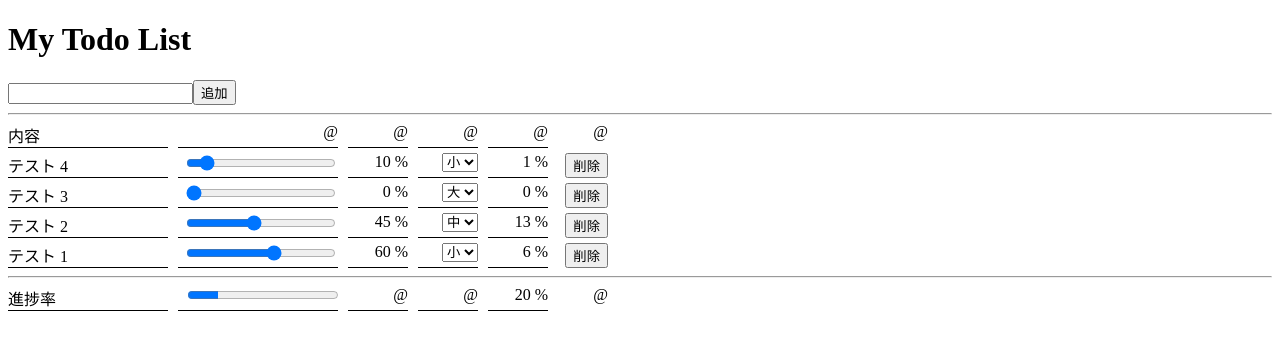
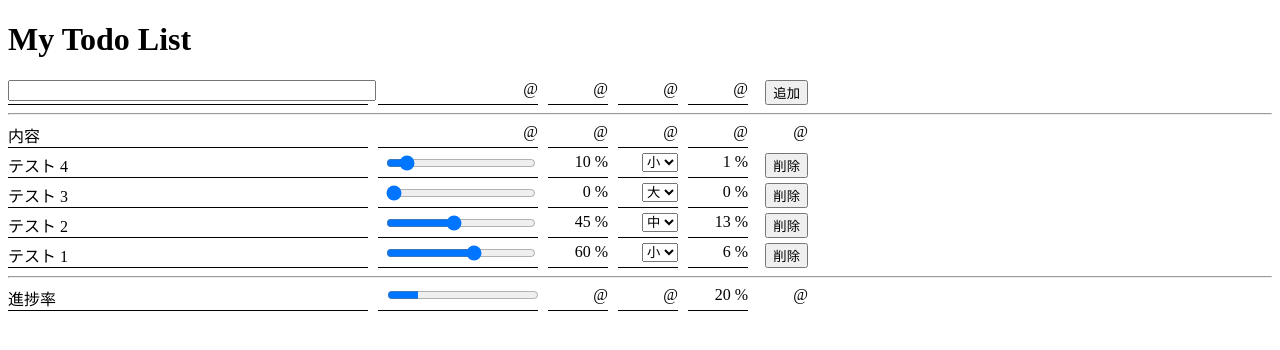
Before and after one commit to naoki-funawatari/my-todo-list, a Vue app: page / in a window 1280 px wide. Shown: the top 350 px of the page. Built offline with nearby package versions, Linux system fonts and the light colour scheme.

Commit message:
feat: TextInput コンポーネント作成。

```diff
--- a/src/App.vue
+++ b/src/App.vue
@@ -1,6 +1,7 @@
 <script setup lang="ts">
 import { ref, computed } from "vue"
 import WeightSelector from "./components/WeightSelector.vue"
+import TextInput from "./components/TextInput.vue"
 import RangeInput from "./components/RangeInput.vue"
 import { WeightTypes } from "./types"
 import type { Todo } from "./types"
@@ -44,9 +45,15 @@ const overallProgress = computed(() => {
 
 <template>
   <h1>My Todo List</h1>
-  <div>
-    <input type="text" v-model="input">
-    <button @click="addList">追加</button>
+  <div class="item">
+    <div class="text">
+      <TextInput type="text" v-model="input" />
+    </div>
+    <div class="progress-bar">@</div>
+    <div class="progress">@</div>
+    <div class="weight">@</div>
+    <div class="proration">@</div>
+    <div class="delete"><button @click="addList">追加</button></div>
   </div>
   <hr>
   <div class="item">
@@ -91,7 +98,7 @@ const overallProgress = computed(() => {
   display: flex;
   flex-direction: row;
   column-gap: 10px;
-  width: 600px;
+  width: 800px;
   margin-bottom: 5px;
 
   .text {
--- /dev/null
+++ b/src/components/TextInput.vue
@@ -0,0 +1,28 @@
+<script setup lang="ts">
+defineProps({
+  modelValue: {
+    type: String,
+    required: false,
+    default: "",
+  }
+})
+
+const emits = defineEmits<{
+  (event: 'update:modelValue', value: String): void
+}>()
+
+const onInput = (event: Event) => {
+  const target = event.target as HTMLInputElement
+  emits("update:modelValue", target.value)
+}
+</script>
+
+<template>
+  <input type="text" :value="modelValue" @input="onInput" />
+</template>
+
+<style lang="scss" scoped>
+input[type=text] {
+  width: 100%
+}
+</style>
```
